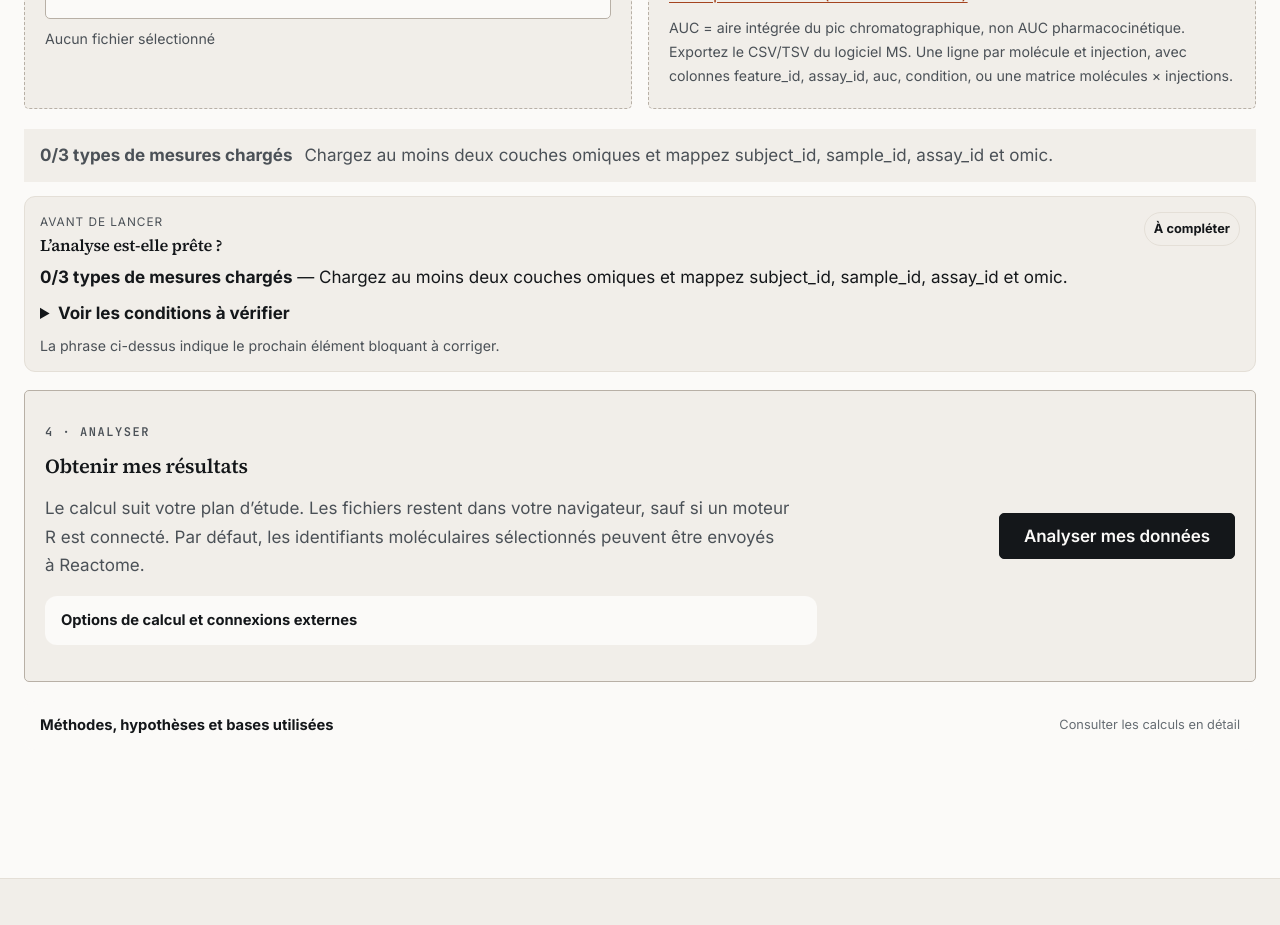
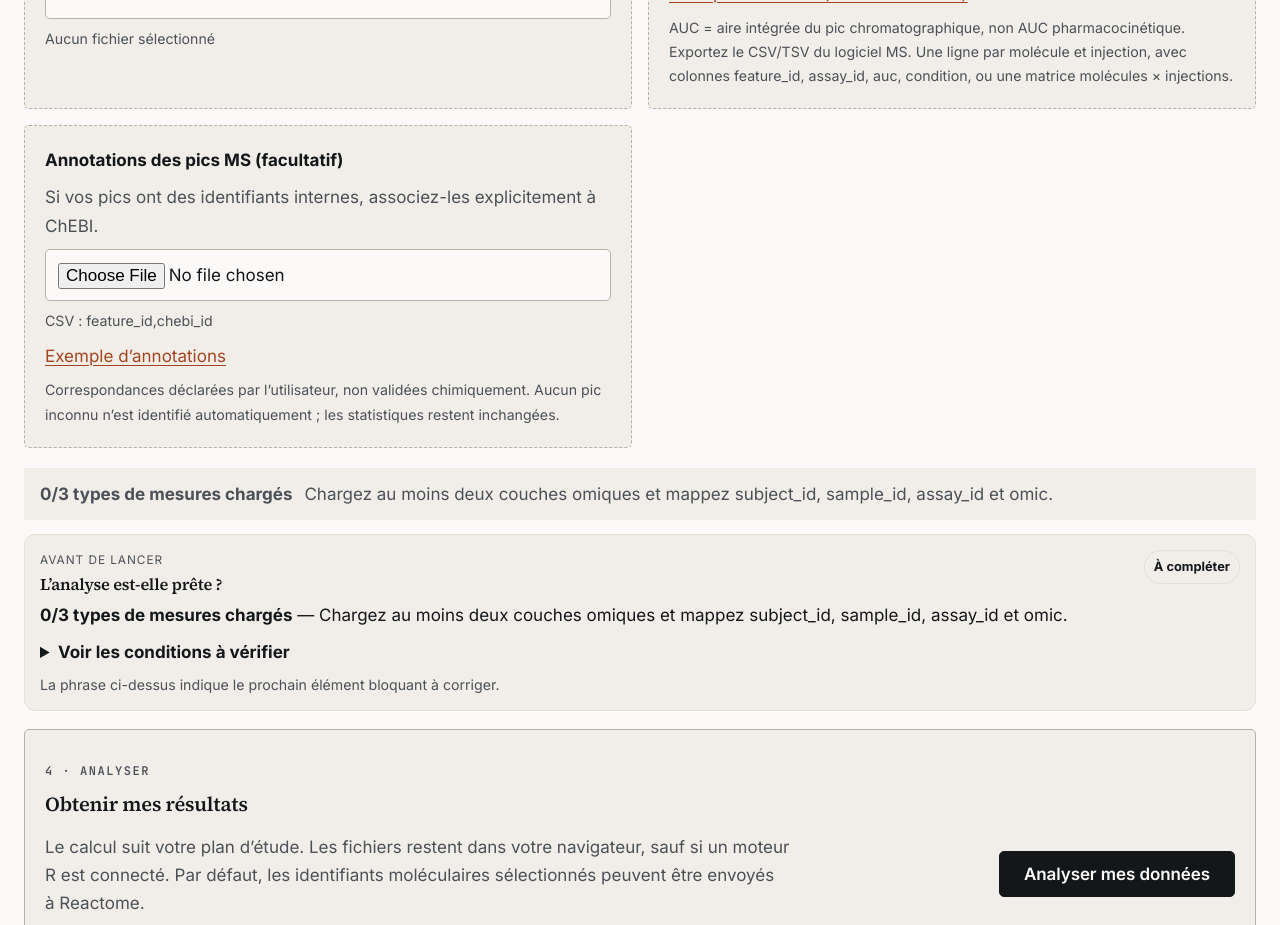
Before and after one commit to rberrah/rberrah.github.io, a SvelteKit app: page /multiomics/tool in a window 1280 px wide. Shown: the part 4380-5305 px from the top of the page. Built offline with nearby package versions, Linux system fonts and the light colour scheme.

Commit message:
feat(multiomics): optional UI upload for explicit feature-to-ChEBI annotations without changing statistical inference

```diff
--- a/src/routes/multiomics/tool/+page.svelte
+++ b/src/routes/multiomics/tool/+page.svelte
@@ -6,6 +6,7 @@
   import ExternalValidationPanel from '$lib/components/ExternalValidationPanel.svelte';
   import { buildMultiomicsVisualizationData } from '$lib/multiomics/visualization-data.js';
   import { convertMsAucExport } from '$lib/multiomics/ms-auc-import.js';
+  import { parseMetaboliteAnnotations } from '$lib/multiomics/metabolite-annotation.js';
 
   /** @param {string} fr @param {string} en */
   const t = (fr, en) => $language === 'en' ? en : fr;
@@ -87,6 +88,9 @@
   let metabolomicsPlatform = 'untargeted_lcms';
   let metabolomicsValues = 'peak_area';
   let msImportMessage = '';
+  let metaboliteAnnotations = [];
+  let annotationFileName = '';
+  let annotationError = '';
   let msAutoMetadata = false;
   let metabolomicsIdType = 'chebi';
   let msBlankFilter = 'flag';
@@ -579,6 +583,22 @@
     }
   }
 
+  async function selectMetaboliteAnnotations(event) {
+    const file = event.currentTarget?.files?.[0] || null;
+    analysisResult = null;
+    analysisStatus = 'idle';
+    annotationFileName = '';
+    annotationError = '';
+    metaboliteAnnotations = [];
+    if (!file) return;
+    try {
+      metaboliteAnnotations = parseMetaboliteAnnotations(await file.text());
+      annotationFileName = file.name;
+    } catch (error) {
+      annotationError = error instanceof Error ? error.message : String(error);
+    }
+  }
+
   async function loadDemo() {
     /** @type {Array<['metadata'|'transcriptomics'|'proteomics'|'metabolomics', string]>} */
     const demoFiles = [
@@ -1020,7 +1040,8 @@
             proteomics: proteomicsValues,
             metabolomics: metabolomicsValues
           },
-          analysisResult
+          analysisResult,
+          metaboliteAnnotations
         });
       } catch (visualizationError) {
         analysisResult.visualizationError = visualizationError instanceof Error
@@ -1978,6 +1999,16 @@
       <a href={`${base}/multiomics/ms_peak_areas_example.csv`} download>{t('Exemple CSV AUC (données fictives)', 'Example AUC CSV (illustrative synthetic data)')}</a>
       <small>{t('AUC = aire intégrée du pic chromatographique, non AUC pharmacocinétique. Exportez le CSV/TSV du logiciel MS. Une ligne par molécule et injection, avec colonnes feature_id, assay_id, auc, condition, ou une matrice molécules × injections.', 'AUC = integrated chromatographic peak area, not pharmacokinetic AUC. Export CSV/TSV from your MS software. Use feature_id, assay_id, auc, condition columns or a features × injections matrix.')}</small>
     </label>
+    <label class:loaded={annotationFileName}>
+      <strong>{t('Annotations des pics MS (facultatif)', 'MS peak annotations (optional)')}</strong>
+      <span>{t('Si vos pics ont des identifiants internes, associez-les explicitement à ChEBI.', 'If peaks have internal IDs, map them explicitly to ChEBI.')}</span>
+      <input type="file" data-testid="multiomics-ms-annotation-upload" accept=".csv,.tsv,.txt" onchange={selectMetaboliteAnnotations} />
+      <small>{annotationFileName || t('CSV : feature_id,chebi_id', 'CSV: feature_id,chebi_id')}</small>
+      <a href={`${base}/multiomics/ms_peak_annotations_example.csv`} download>{t('Exemple d’annotations', 'Annotation template')}</a>
+      <small>{t('Correspondances déclarées par l’utilisateur, non validées chimiquement. Aucun pic inconnu n’est identifié automatiquement ; les statistiques restent inchangées.', 'User-declared mappings, not independently verified chemical identities. Unknown peaks are never identified automatically; statistical fits remain unchanged.')}</small>
+      {#if annotationError}<small class="annotation-error" data-testid="multiomics-ms-annotation-error">{annotationError}</small>{/if}
+      {#if metaboliteAnnotations.length}<small data-testid="multiomics-ms-annotation-count">{metaboliteAnnotations.length} {t('correspondances importées', 'annotations imported')}</small>{/if}
+    </label>
   </div>
 
   {#if msImportMessage}<p class="ms-import-message" data-testid="multiomics-ms-auc-import-status">{msImportMessage}</p>{/if}
@@ -3201,5 +3232,6 @@
   .optional-workflows { margin-top:16px; border:1px solid var(--border,#d9e0e3); border-radius:12px; padding:12px 16px; }
   .optional-workflows > summary { cursor:pointer; font-weight:700; }
   .optional-workflows > .contract { margin-top:16px; }
+  .annotation-error { color:#8d2020; font-weight:700; }
   .ms-import-message { padding:10px 13px; border:1px solid #b1cbd5; border-radius:9px; color:#1d3440; background:#eff7fa; font-size:.88rem; line-height:1.55; }
 </style>
```
